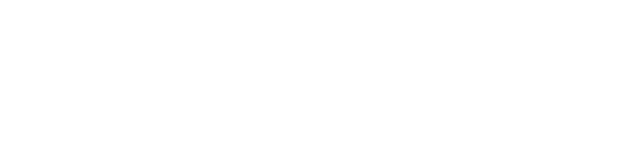
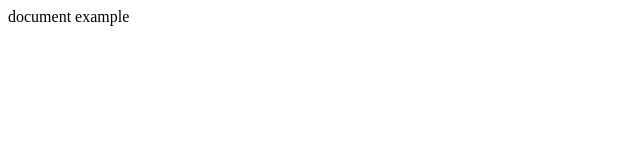
Before and after one commit to reemakirmani/ComIT, a plain HTML site: page index.html in a window 1280 px wide. Shown: the whole page, without its empty margins (0-640 px from the left). Drawn offline with Linux system fonts and the light colour scheme.

Commit message:
comIT example

```diff
--- a/index.html
+++ b/index.html
@@ -5,6 +5,6 @@
     <title>Document</title>
 </head>
 <body>
-
+    <hi>document example</hi>
 </body>
 </html>
```
